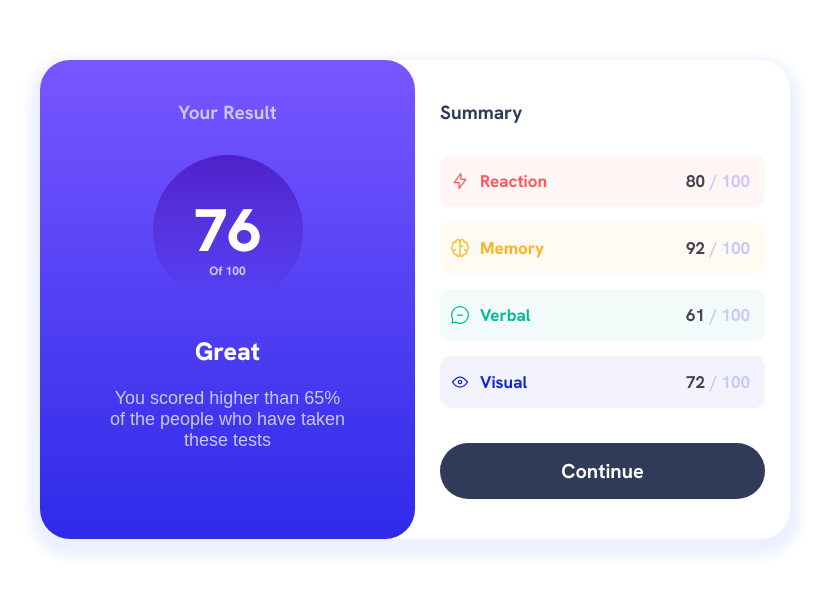
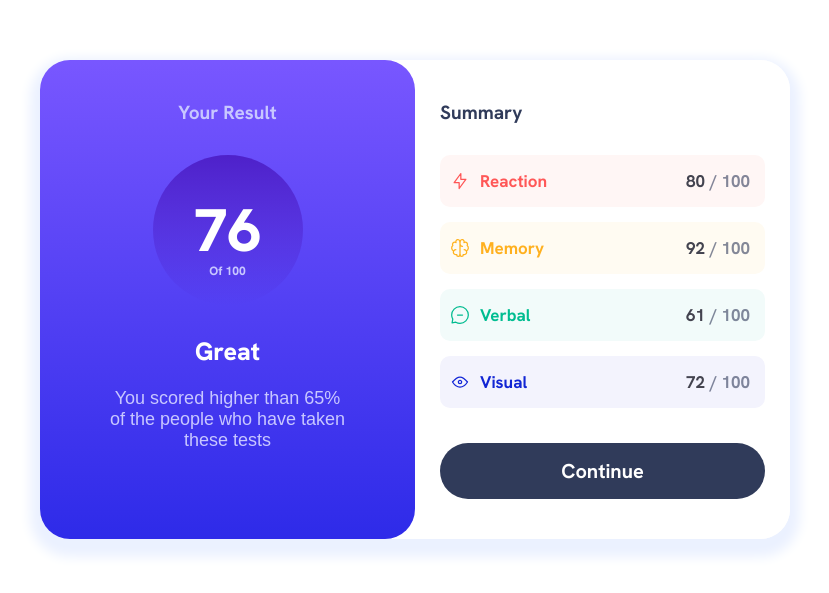
Before and after one commit to alaa-mekibes/Results-summary-component-frontend-mentor, a plain HTML site: page index.html in a window 1280 px wide. Shown: the part 101-694 px from the top of the page, without its empty margins (225-1054 px from the left). Drawn offline with Linux system fonts and the light colour scheme; a web font is replaced by a local one.

Commit message:
changing color of /100

```diff
--- a/css/style.css
+++ b/css/style.css
@@ -216,7 +216,8 @@ main {
 }
 .box-right ul li::after {
         content: ' / 100';
-        color: var(--Light-lavender);
+        --AfterColor: hsla(224, 30%, 27%, 0.6);
+        color: var(--AfterColor);
         position: absolute;
         right: 15px
 }
```
